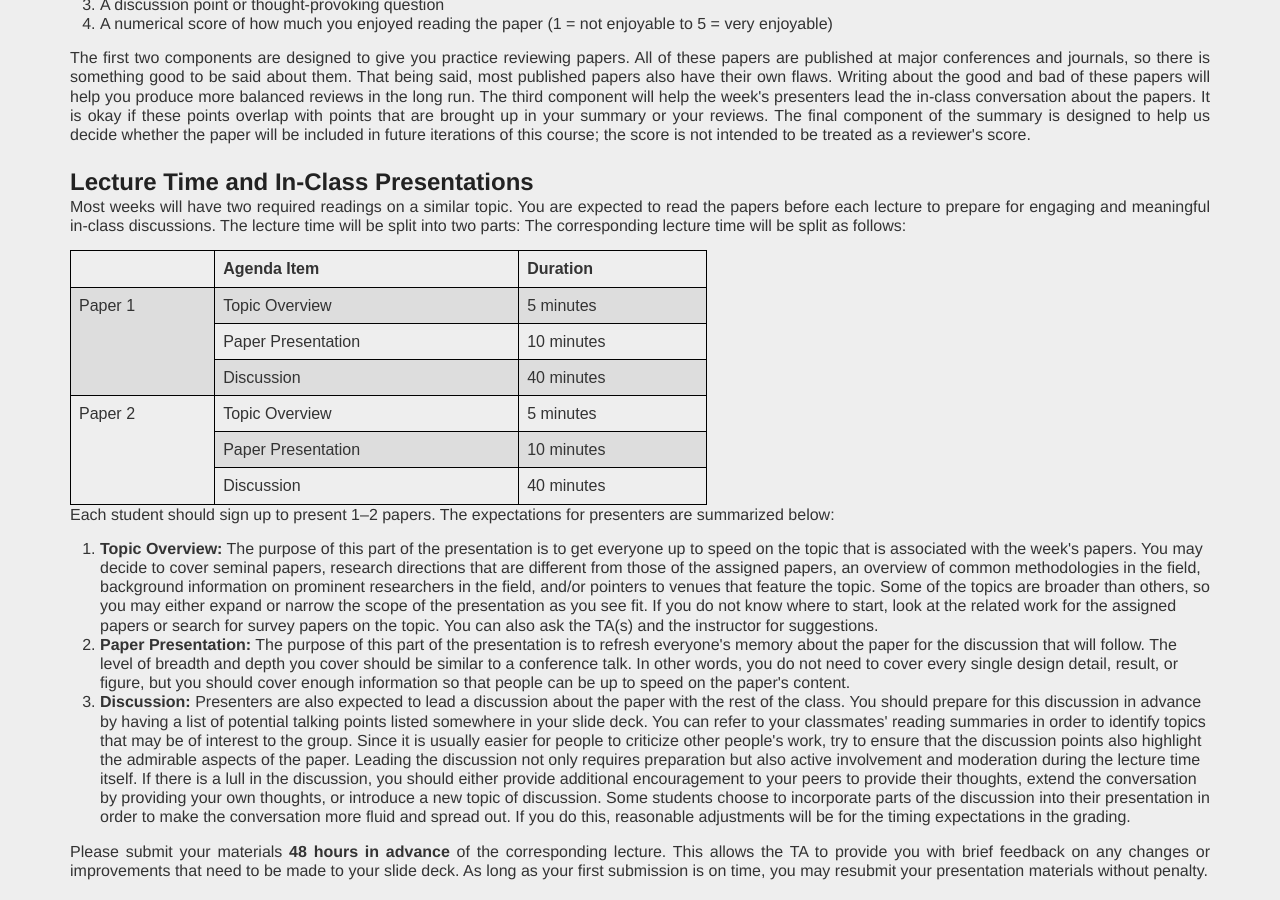
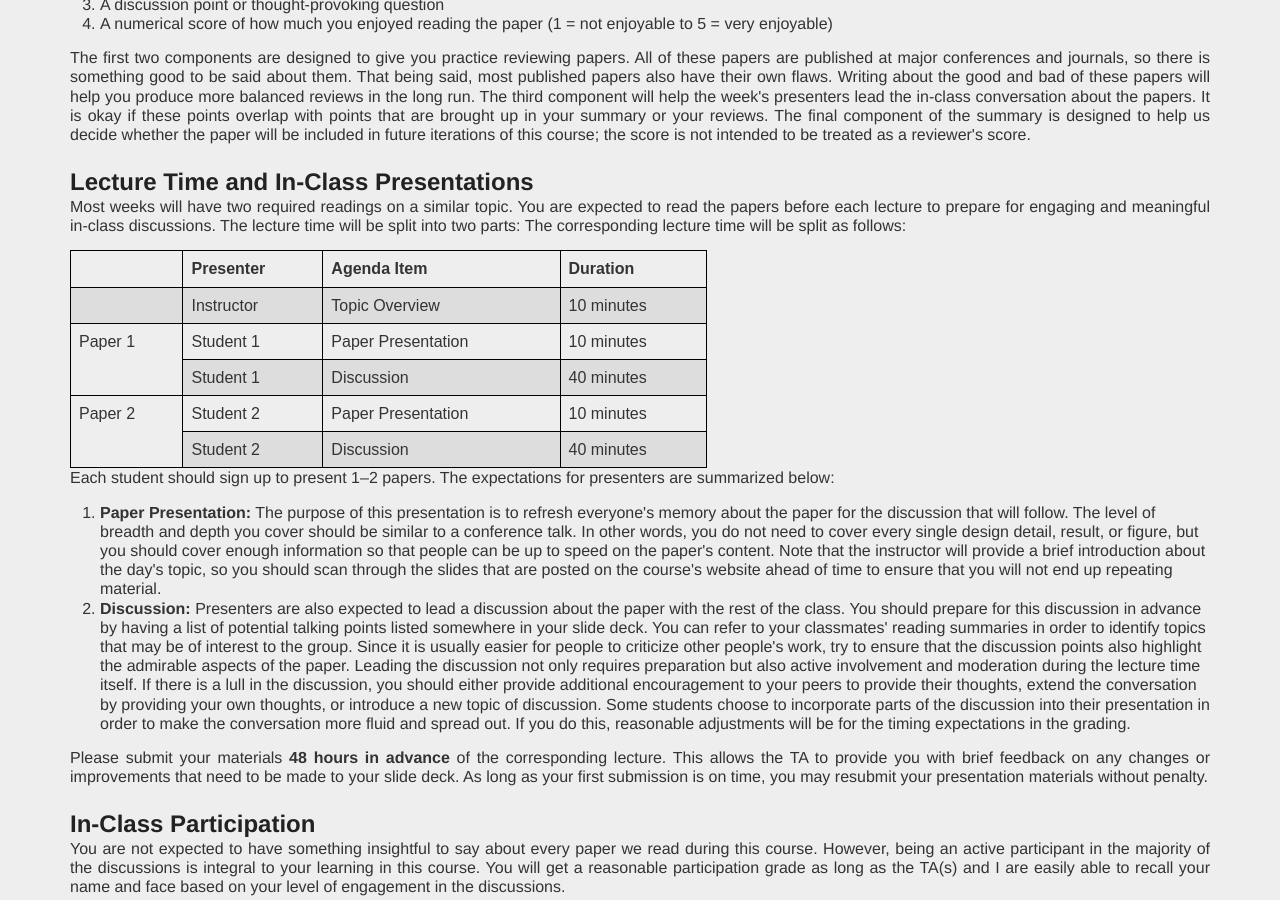
Before and after one commit to mariakakis/mhealth-course, a Jekyll site: the page built from syllabus/index.html, in a window 1280 px wide and 900 px high, scrolled down 594 px. Built offline with Jekyll 4.4.1, drawn with Linux system fonts in a browser that asks for light colours; some web fonts are replaced.

Commit message:
change writeup for presentations

```diff
--- a/syllabus/index.html
+++ b/syllabus/index.html
@@ -78,32 +78,35 @@ Most weeks will have two required readings on a similar topic. You are expected
     <tbody>
         <tr>
             <td><strong>&nbsp;</strong></td>
+            <td><strong>Presenter</strong></td>
             <td><strong>Agenda Item</strong></td>
             <td><strong>Duration</strong></td>
         </tr>
         <tr>
-            <td rowspan="3">Paper 1</td>
+            <td>&nbsp;</td>
+            <td>Instructor</td>
             <td>Topic Overview</td>
-            <td>5 minutes</td>
+            <td>10 minutes</td>
         </tr>
         <tr>
+            <td rowspan="2">Paper 1</td>
+            <td>Student 1</td>
             <td>Paper Presentation</td>
             <td>10 minutes</td>
         </tr>
         <tr>
+            <td>Student 1</td>
             <td>Discussion</td>
             <td>40 minutes</td>
         </tr>
         <tr>
-            <td rowspan="3">Paper 2</td>
-            <td>Topic Overview</td>
-            <td>5 minutes</td>
-        </tr>
-        <tr>
+            <td rowspan="2">Paper 2</td>
+            <td>Student 2</td>
             <td>Paper Presentation</td>
             <td>10 minutes</td>
         </tr>
         <tr>
+            <td>Student 2</td>
             <td>Discussion</td>
             <td>40 minutes</td>
         </tr>
@@ -115,8 +118,7 @@ Each student should sign up to present 1&ndash;2 papers. The expectations for pr
 </p>
 
 <ol>
-  <li><b>Topic Overview:</b> The purpose of this part of the presentation is to get everyone up to speed on the topic that is associated with the week's papers. You may decide to cover seminal papers, research directions that are different from those of the assigned papers, an overview of common methodologies in the field, background information on prominent researchers in the field, and/or pointers to venues that feature the topic. Some of the topics are broader than others, so you may either expand or narrow the scope of the presentation as you see fit. If you do not know where to start, look at the related work for the assigned papers or search for survey papers on the topic. You can also ask the TA(s) and the instructor for suggestions.</li>
-  <li><b>Paper Presentation:</b> The purpose of this part of the presentation is to refresh everyone's memory about the paper for the discussion that will follow. The level of breadth and depth you cover should be similar to a conference talk. In other words, you do not need to cover every single design detail, result, or figure, but you should cover enough information so that people can be up to speed on the paper's content.</li>
+  <li><b>Paper Presentation:</b> The purpose of this presentation is to refresh everyone's memory about the paper for the discussion that will follow. The level of breadth and depth you cover should be similar to a conference talk. In other words, you do not need to cover every single design detail, result, or figure, but you should cover enough information so that people can be up to speed on the paper's content. Note that the instructor will provide a brief introduction about the day's topic, so you should scan through the slides that are posted on the course's website ahead of time to ensure that you will not end up repeating material.</li>
   <li><b>Discussion:</b> Presenters are also expected to lead a discussion about the paper with the rest of the class. You should prepare for this discussion in advance by having a list of potential talking points listed somewhere in your slide deck. You can refer to your classmates' reading summaries in order to identify topics that may be of interest to the group. Since it is usually easier for people to criticize other people's work, try to ensure that the discussion points also highlight the admirable aspects of the paper. Leading the discussion not only requires preparation but also active involvement and moderation during the lecture time itself. If there is a lull in the discussion, you should either provide additional encouragement to your peers to provide their thoughts, extend the conversation by providing your own thoughts, or introduce a new topic of discussion. Some students choose to incorporate parts of the discussion into their presentation in order to make the conversation more fluid and spread out. If you do this, reasonable adjustments will be for the timing expectations in the grading.</li>
 </ol>
 <p>Please submit your materials <b>48 hours in advance</b> of the corresponding lecture. This allows the TA to provide you with brief feedback on any changes or improvements that need to be made to your slide deck. As long as your first submission is on time, you may resubmit your presentation materials without penalty.</p>
```
